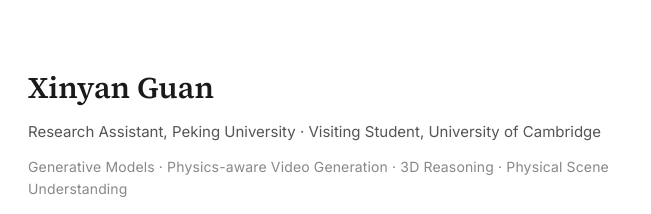
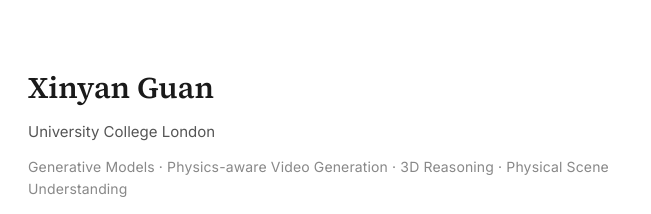
Before and after one commit to TheCutiest/xinyanguan.github.io, a plain HTML site: page index.html in a window 1280 px wide. Shown: the top 214 px of the page, 396-1047 px from the left. Drawn offline with Linux system fonts and the light colour scheme.

Commit message:
Update academic homepage bio

```diff
--- a/index.html
+++ b/index.html
@@ -23,9 +23,7 @@
       <h1>Xinyan Guan</h1>
 
       <p class="affiliation">
-        Research Assistant, Peking University
-        &middot;
-        Visiting Student, University of Cambridge
+        University College London
       </p>
 
       <p class="interests">
```
